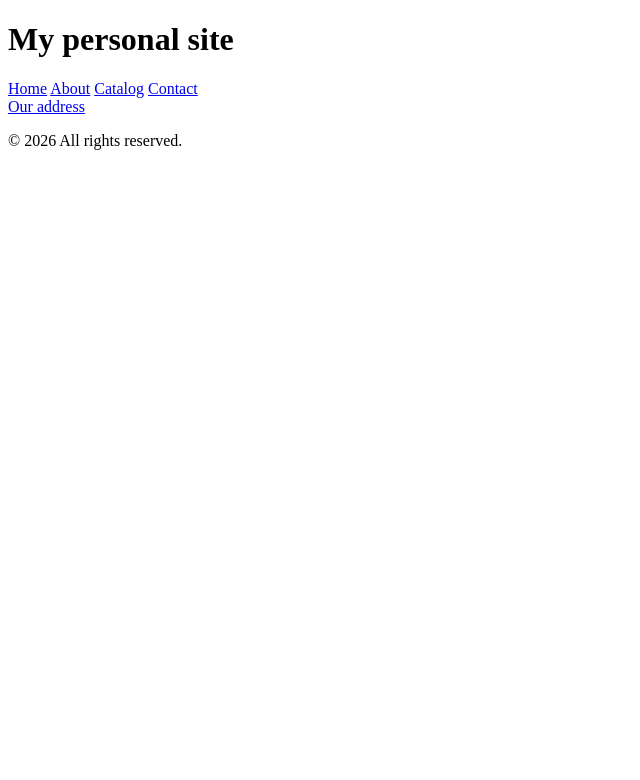
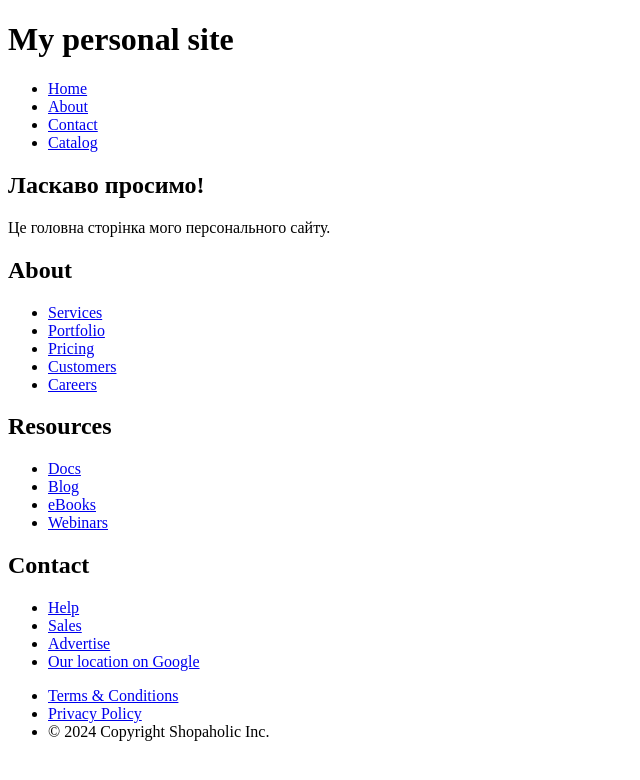
Before and after one commit to OliaChuzhdiuk/OliaChuzhdiuk.github.io, a plain HTML site: page index.html in a window 1280 px wide. Shown: the whole page, without its empty margins (0-640 px from the left). Drawn offline with Linux system fonts and the light colour scheme.

Commit message:
add new footer

```diff
--- a/index.html
+++ b/index.html
@@ -4,26 +4,78 @@
     <meta charset="UTF-8" />
     <meta name="viewport" content="width=device-width, initial-scale=1.0" />
     <title>Моя домашня сторінка</title>
-    <link rel="shortcut icon" href="/favicon.ico" type="image/x-icon" />
+    <!-- Виправлено шлях на відносний (./) -->
+    <link rel="shortcut icon" href="./favicon.ico" type="image/x-icon" />
   </head>
   <body>
     <!-- Header Section -->
     <header>
       <h1>My personal site</h1>
       <nav>
-        <a href="index.html">Home</a>
-        <a href="about.html">About</a>
-        <a href="catalog.html">Catalog</a>
-        <a href="contact.html">Contact</a>
+        <ul>
+          <li><a href="index.html">Home</a></li>
+          <li><a href="about.html">About</a></li>
+          <li><a href="contact.html">Contact</a></li>
+          <li><a href="catalog.html">Catalog</a></li>
+        </ul>
       </nav>
     </header>
+
+    <!-- Main Content Section -->
+    <main>
+      <h2>Ласкаво просимо!</h2>
+      <p>Це головна сторінка мого персонального сайту.</p>
+    </main>
+
     <!-- Footer Section -->
     <footer>
       <section>
         <div>
-          <a href="https://www.google.com" target="_blank">Our address</a>
-          <p>&copy; 2026 All rights reserved.</p>
+          <h2>About</h2>
+          <ul>
+            <li><a href="#">Services</a></li>
+            <li><a href="#">Portfolio</a></li>
+            <li><a href="#">Pricing</a></li>
+            <li><a href="#">Customers</a></li>
+            <li><a href="#">Careers</a></li>
+          </ul>
         </div>
+
+        <div>
+          <h2>Resources</h2>
+          <ul>
+            <li><a href="#">Docs</a></li>
+            <li><a href="#">Blog</a></li>
+            <li><a href="#">eBooks</a></li>
+            <li><a href="#">Webinars</a></li>
+          </ul>
+        </div>
+
+        <div>
+          <h2>Contact</h2>
+          <ul>
+            <li><a href="#">Help</a></li>
+            <li><a href="#">Sales</a></li>
+            <li><a href="#">Advertise</a></li>
+            <li>
+              <a
+                href="https://www.google.com"
+                target="_blank"
+                rel="noopener noreferrer"
+                >Our location on Google</a
+              >
+            </li>
+          </ul>
+        </div>
+      </section>
+
+      <!-- Footer legal -->
+      <section>
+        <ul>
+          <li><a href="#">Terms &amp; Conditions</a></li>
+          <li><a href="#">Privacy Policy</a></li>
+          <li>&copy; 2024 Copyright Shopaholic Inc.</li>
+        </ul>
       </section>
     </footer>
   </body>
```
